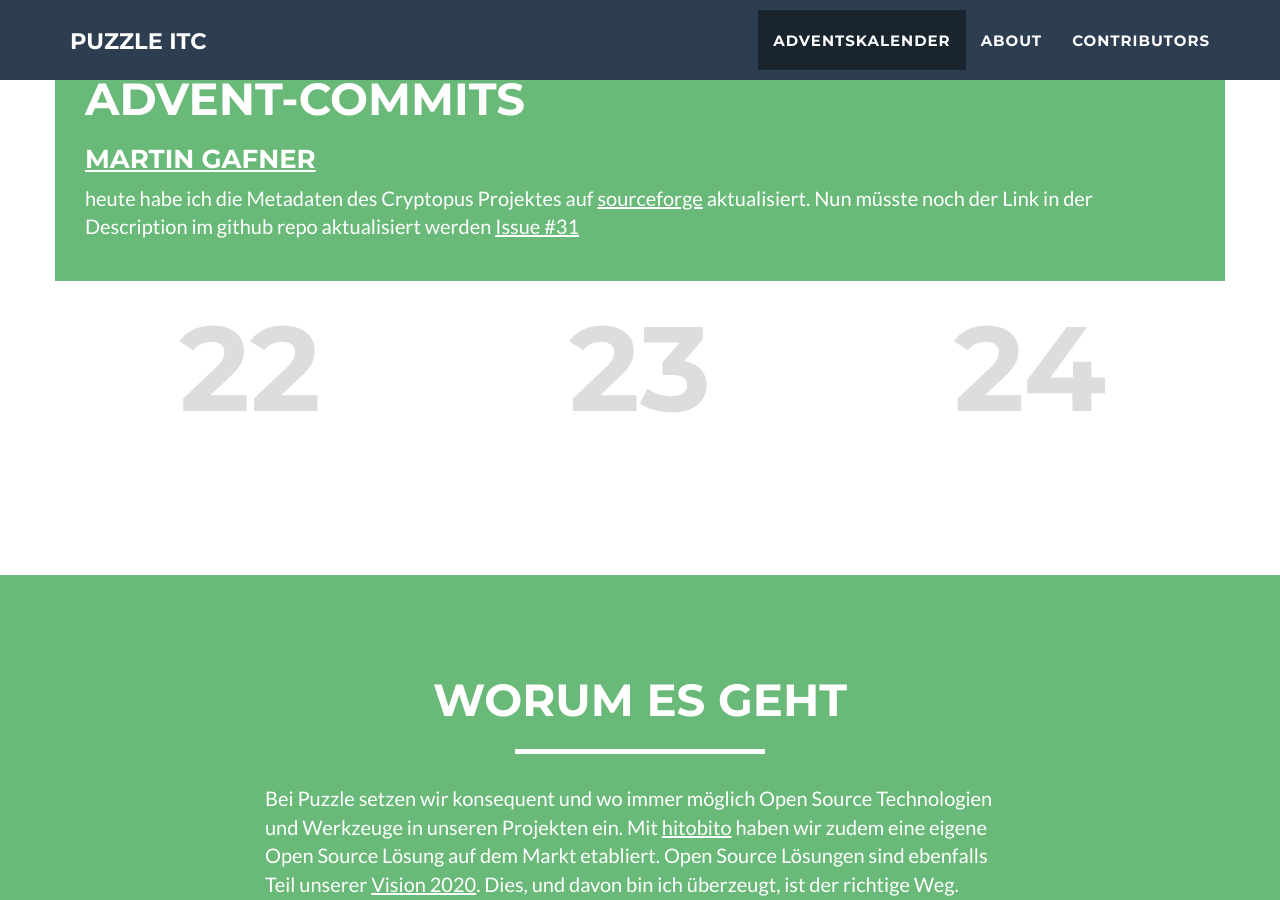
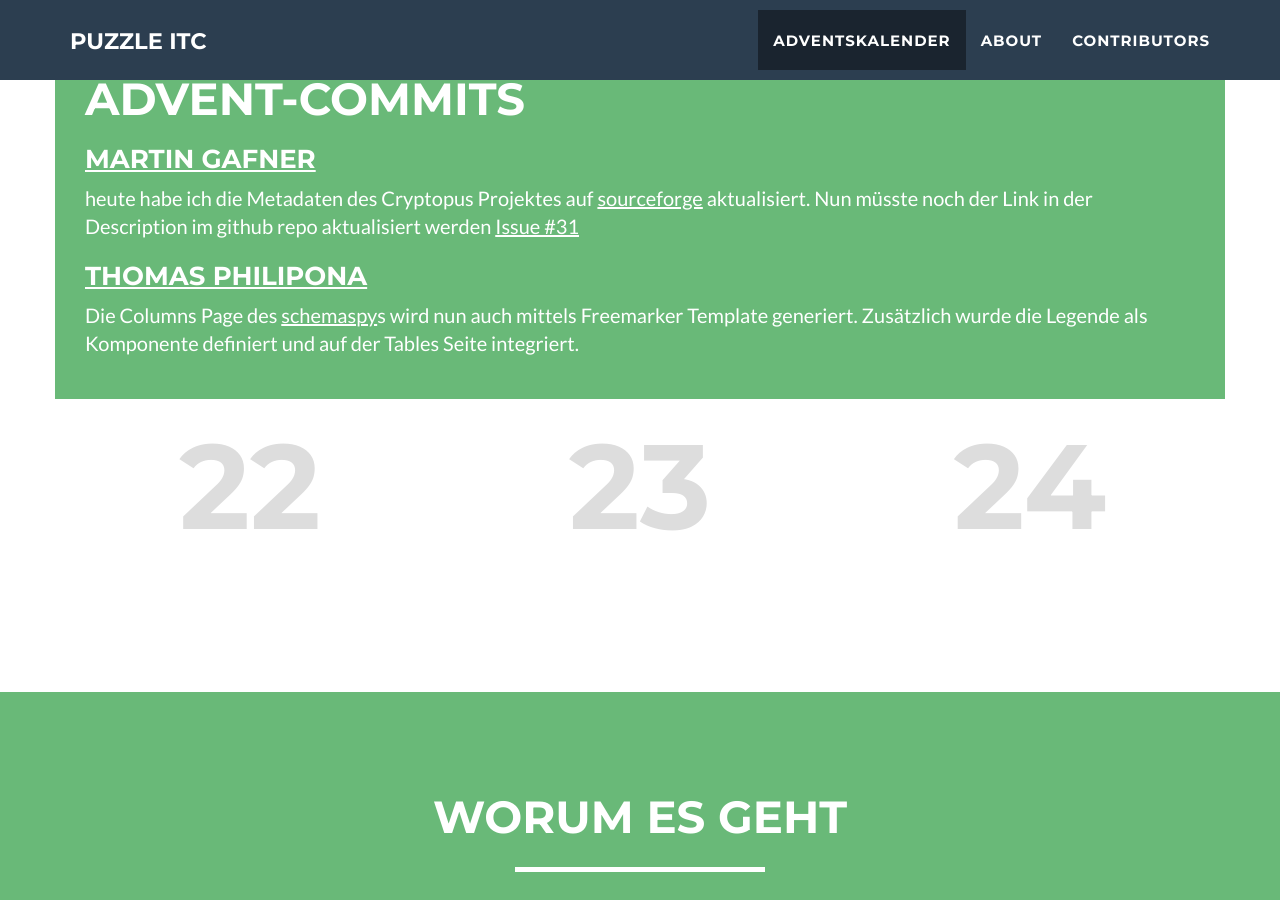
Before and after one commit to puzzle/opensource-advent-challenge-2015, a Jekyll site: the page built from index.html, in a window 1280 px wide and 900 px high, scrolled down 2399 px. Built offline with Jekyll 4.4.1, drawn with Linux system fonts in a browser that asks for light colours; nearby versions of some CDN libraries.

Commit message:
Added Contribution for Day 20

```diff
--- a/_doors/20.markdown
+++ b/_doors/20.markdown
@@ -6,3 +6,6 @@ active: true
 
 ### [Martin Gafner](https://github.com/mgafner)
 heute habe ich die Metadaten des Cryptopus Projektes auf [sourceforge](https://sourceforge.net/projects/cryptopus/) aktualisiert. Nun müsste noch der Link in der Description im github repo aktualisiert werden [Issue #31](https://github.com/puzzle/cryptopus/issues/34)
+
+### [Thomas Philipona](https://github.com/phil-pona)
+Die Columns Page des [schemaspy](https://github.com/drnoa/schemaspy)s wird nun auch mittels Freemarker Template generiert. Zusätzlich wurde die Legende als Komponente definiert und auf der Tables Seite integriert.
```
